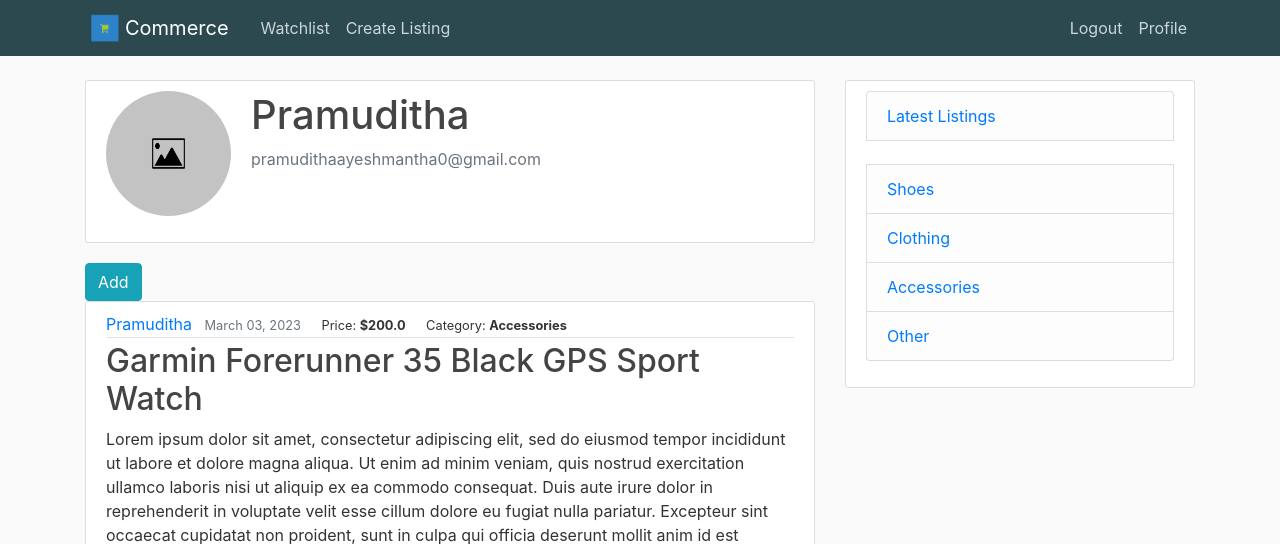
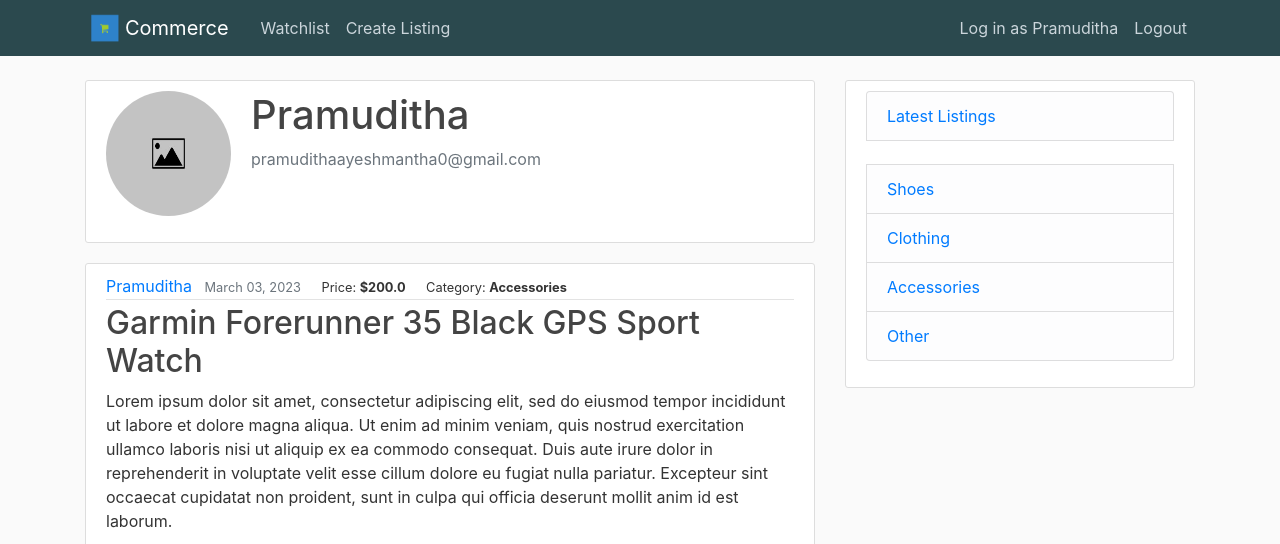
Before and after one commit to pramu664/Commerce, a Django app: page /profile in a window 1280 px wide. Shown: the top 544 px of the page. Run offline with Django 3.2, Linux system fonts and the light colour scheme; a user stored in the database is signed in; data comes from the database, SQL or seed files in the repository; both versions use the stored data as it was after the commit; some libraries are stand-ins or nearby versions.

Commit message:
minor changes to templates

```diff
--- a/commerce/auctions/templates/auctions/layout.html
+++ b/commerce/auctions/templates/auctions/layout.html
@@ -28,9 +28,10 @@
                     <!-- Navbar Right Side -->
                     <div class="navbar-nav">
                       {% if user.is_authenticated %}
+                        <a class="nav-item nav-link" href="{% url 'profile' %}">Log in as {{ request.user }}</a>
                         <a class="nav-item nav-link" href="{% url 'logout' %}">Logout</a>
-                        <a class="nav-item nav-link" href="{% url 'profile' %}">Profile</a>
                       {% else %}
+                        <a class="nav-item nav-link" href="{% url 'register' %}">Register</a>
                         <a class="nav-item nav-link" href="{% url 'login' %}">Login</a>
                       {% endif %}
                     </div>
--- a/commerce/auctions/templates/auctions/profile.html
+++ b/commerce/auctions/templates/auctions/profile.html
@@ -13,11 +13,6 @@
     </div>
 </div>
 
-<form method="POST" enctype="multipart/form-data">
-  {% csrf_token %}
-  {{ image_form|crispy }}
-  <button class="btn btn-info" type="submit">Add</button>
-</form>
 
  {% for listing in listings %}
         <article class="media content-section">
```
Also changed, not shown: commerce/db.sqlite3.
